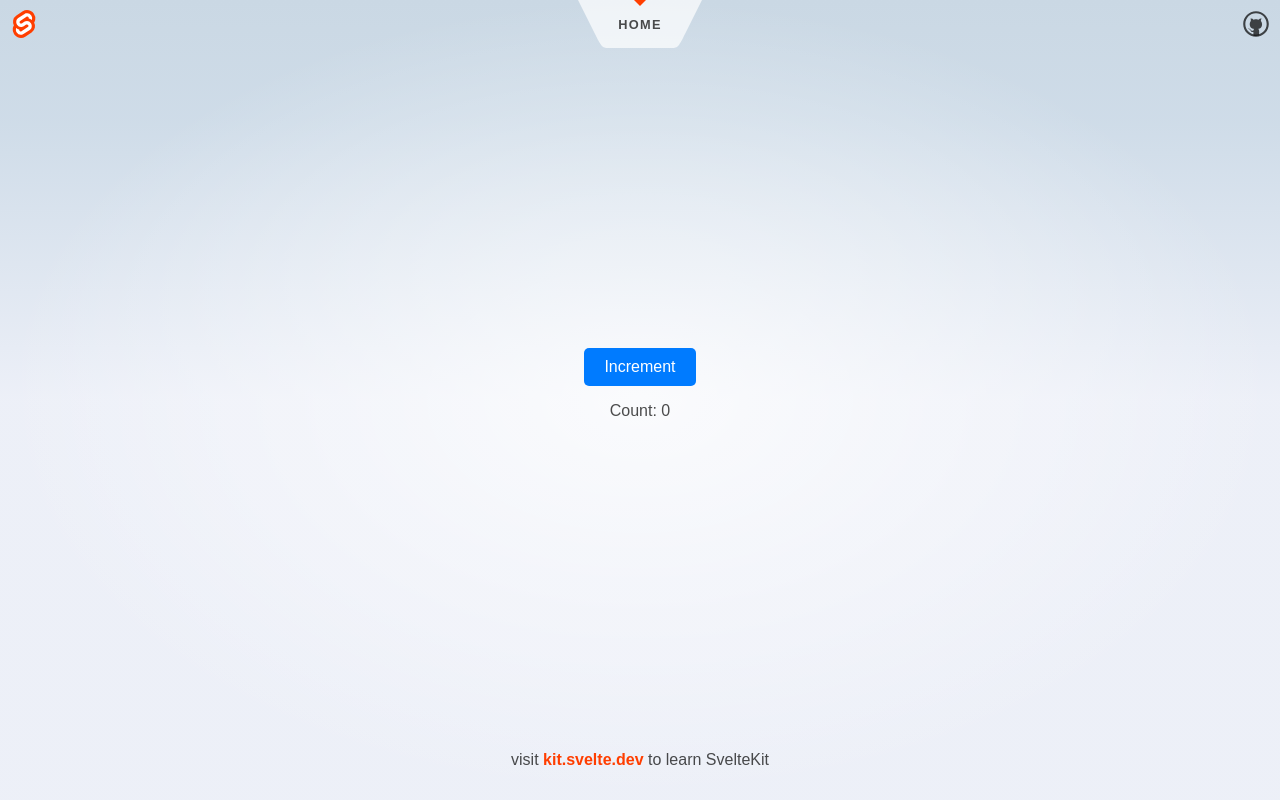
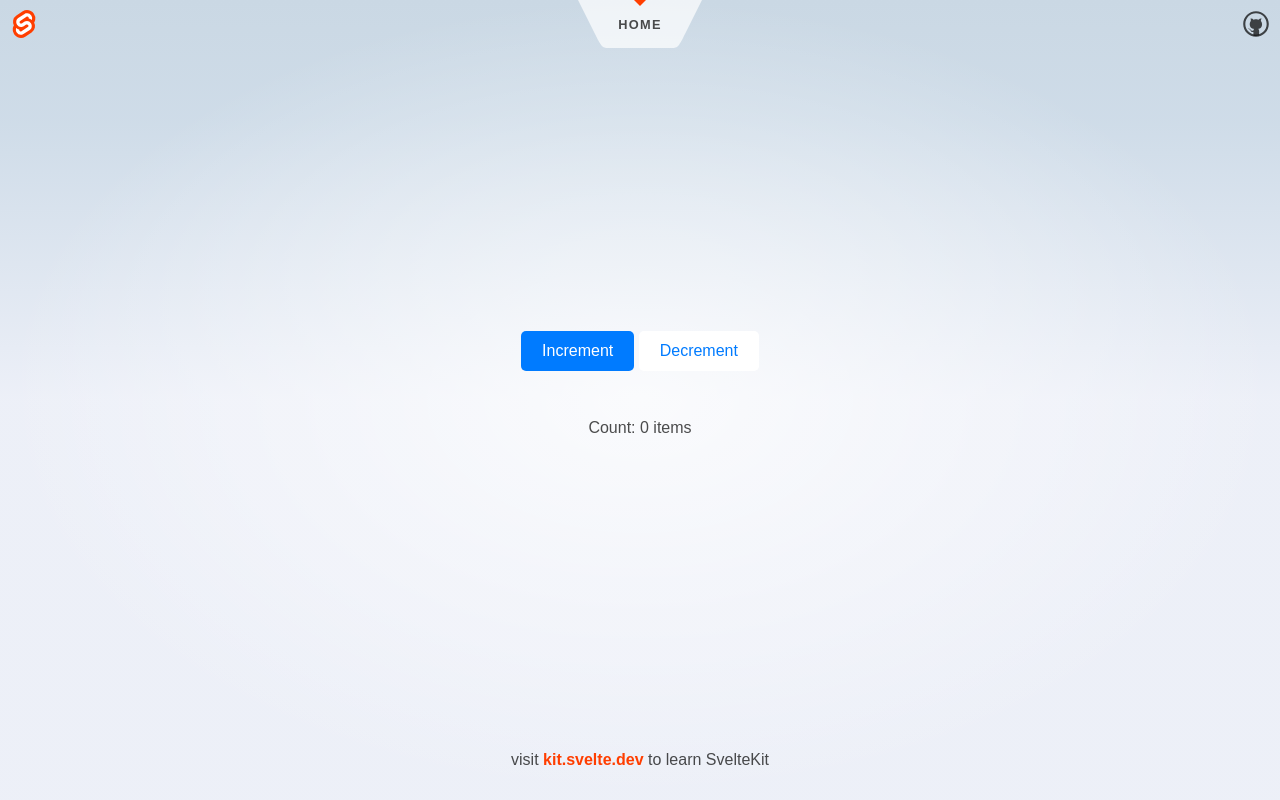
Before and after one commit to kujo205/svelte-course, a SvelteKit app: page / in a window 1280 px wide. Built offline with nearby package versions, Linux system fonts and the light colour scheme.

Commit message:
feat: added reactice declarations

```diff
--- a/src/routes/+page.svelte
+++ b/src/routes/+page.svelte
@@ -2,43 +2,66 @@
 
 	let count = 0;
 
-	function increment() {
-		count += 1;
-	}
-
+	$: itemsTitle = count === 1 ? 'item' : 'items';
 
 </script>
 
 
 <div class="wrapper">
-	<button class="btn" on:click={increment}>Increment</button>
-	<div>Count: {count}</div>
+	<div>
+		<button class="btn primary" on:click={()=>{count=count + 1}}>Increment</button>
+		<button class="btn secondary" on:click={()=>{count=count - 1}}>Decrement</button>
+	</div>
+	<div>Count: {count} {itemsTitle}</div>
 </div>
 
 
 <style>
+    :root {
+        --primary: #007bff;
+        --secondary: white;
+    }
+
     .wrapper {
         display: flex;
         flex-direction: column;
         align-items: center;
         justify-content: center;
-        gap: 1rem;
+        gap: 3rem;
     }
 
     .btn {
+        border: 1px solid transparent;
         padding: 10px 20px;
-        background-color: #007bff;
-        color: white;
-        border: none;
         border-radius: 5px;
         cursor: pointer;
 
-        &:hover {
-            background-color: #016ce1;
+        &.primary {
+            background-color: var(--primary);
+            color: var(--secondary);
+
+            &:hover {
+                background-color: var(--primary);
+            }
+
+            &:active {
+                background-color: #035dc5;
+            }
         }
 
-        &:active {
-            background-color: #035dc5;
+        &.secondary {
+            background-color: white;
+            color: #007bff;
+
+            &:hover {
+                background-color: #f1f1f1;
+            }
+
+            &:active {
+                background-color: var(--primary);
+                color: var(--secondary);
+            }
         }
+
     }
 </style>
```
